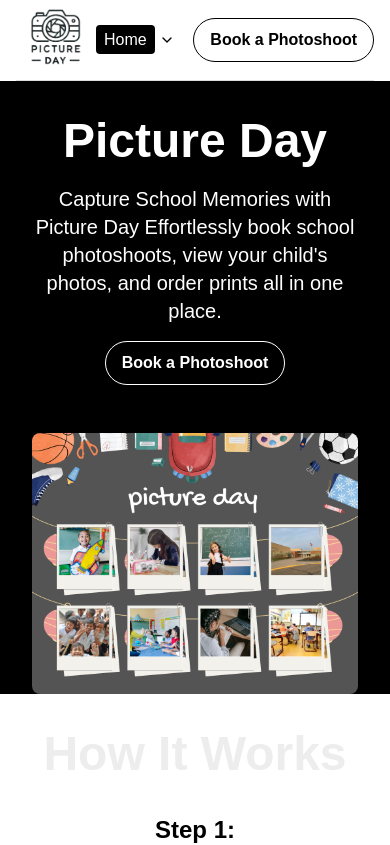
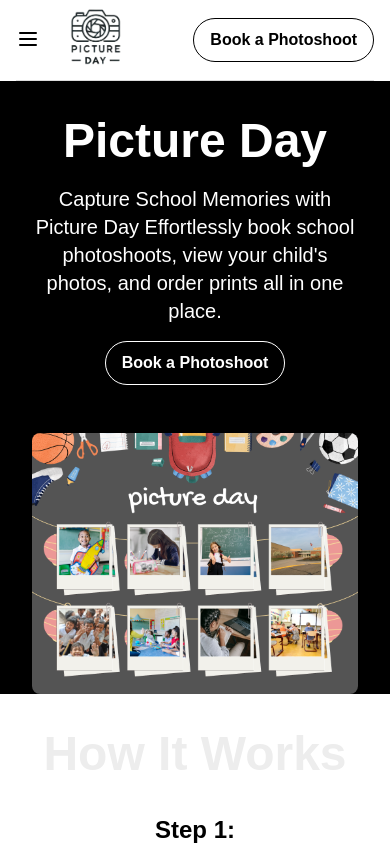
Before and after one commit to rajputkamal/picture_day_fe, a Next.js app: page / in a window 390 px wide. Shown: the top 845 px of the page. Built offline with nearby package versions, Linux system fonts and the light colour scheme.

Commit message:
Added hamburger menu

```diff
--- a/src/app/components/Card.tsx
+++ b/src/app/components/Card.tsx
@@ -15,7 +15,7 @@ const Card = () => {
       </p>
       <StyledClientWrapper>
         <div className="testimonials1_client-image-wrapper">
-         <Avatar />
+          <Avatar />
         </div>
         <StyledClientDetails
           className="testimonials1_client-details"
@@ -48,10 +48,7 @@ const StyledCard = styled.div`
   display: flex;
   color: black;
   cursor: pointer;
-  &:hover {
-    box-shadow: rgba(0, 0, 0, 0.15) 1.95px 1.95px 2.6px;
-  }
-
+  box-shadow: rgba(0, 0, 0, 0.15) 1.95px 1.95px 2.6px;
 `;
 
 const StyledClientWrapper = styled.div`
--- a/src/app/components/header.tsx
+++ b/src/app/components/header.tsx
@@ -8,37 +8,69 @@ import { PictureDayLogo } from "./picture-day-logo";
 import { Navbar } from "./navbar";
 import { Button } from "./Button";
 // import { Avatar } from "./Avatar";
+import { X, Menu } from "lucide-react";
 
 const Header = () => {
   const router = useRouter();
+  const [windowWidth, setWindowWidth] = useState(1024);
   const [isScrolled, setIsScrolled] = useState(false);
+  const [mobileMenuOpen, setMobileMenuOpen] = useState(false);
 
   useEffect(() => {
-    const handleScroll = () => {
-      setIsScrolled(window.scrollY > 0);
-    };
+    const updateWidth = () => setWindowWidth(window.innerWidth);
+    updateWidth();
+    window.addEventListener("resize", updateWidth);
+    return () => window.removeEventListener("resize", updateWidth);
+  }, []);
 
+  useEffect(() => {
+    const handleScroll = () => setIsScrolled(window.scrollY > 0);
     window.addEventListener("scroll", handleScroll);
     return () => window.removeEventListener("scroll", handleScroll);
   }, []);
 
   const navigateToBooking = () => {
     router.push("/form");
+    setMobileMenuOpen(false);
   };
 
+  const toggleMenu = () => setMobileMenuOpen(!mobileMenuOpen);
+  const closeMenu = () => setMobileMenuOpen(false);
+
   return (
+    <>
       <StyledHeader isScrolled={isScrolled}>
         <StyledLeftSection>
+          {windowWidth < 768 && (
+            <HamburgerIcon onClick={toggleMenu}>
+              <Menu size={24} />
+            </HamburgerIcon>
+          )}
+          <LogoWrapper>
             <PictureDayLogo />
-        <Navbar />
+          </LogoWrapper>
+          {windowWidth > 767 && <Navbar />}
         </StyledLeftSection>
+
         <StyledHeaderRightSection>
           <Button title="Book a Photoshoot" onClick={navigateToBooking} />
-        {/* //TODO:: Login-Logout functionality */}
-        {/* <hr />
-        <Avatar loggedInUser /> */}
         </StyledHeaderRightSection>
       </StyledHeader>
+
+      {mobileMenuOpen && <Backdrop onClick={closeMenu} />}
+
+      <AsideMenu open={mobileMenuOpen}>
+        <AsideTop>
+          <PictureDayLogo />
+          <CloseIcon onClick={closeMenu}>
+            <X size={24} />
+          </CloseIcon>
+        </AsideTop>
+
+        <Navbar />
+        <Button title="Book a Photoshoot" onClick={navigateToBooking} />
+      </AsideMenu>
+    </>
   );
 };
 
@@ -57,12 +89,6 @@ const StyledHeader = styled.header<StyledHeaderProps>`
   z-index: 1000;
   border-bottom: 1px solid #ddd;
   transition: border-bottom 0.3s ease;
-
-  ${({ isScrolled }) =>
-    isScrolled &&
-    css`
-      border-bottom: 1px solid #ddd;
-    `}
 `;
 
 const StyledLeftSection = styled.div`
@@ -78,16 +104,59 @@ const StyledHeaderRightSection = styled.div`
   @media (max-width: 768px) {
     gap: 8px;
   }
-  hr {
-    height: 46px;
-  }
-  img {
-    border-radius: 50%;
-    width: 3rem;
-    height: 3rem;
-    object-fit: cover;
+`;
+
+const HamburgerIcon = styled.button`
+  display: none;
+  background: none;
+  border: none;
   cursor: pointer;
+  margin-right: 16px;
+
+  @media (max-width: 767px) {
+    display: block;
   }
 `;
 
+const LogoWrapper = styled.div`
+  @media (max-width: 767px) {
+    flex-grow: 1;
+  }
+`;
+
+const Backdrop = styled.div`
+  position: fixed;
+  inset: 0;
+  background: rgba(0, 0, 0, 0.3);
+  z-index: 1000;
+`;
+
+const AsideMenu = styled.aside<{ open: boolean }>`
+  position: fixed;
+  top: 0;
+  left: 0;
+  bottom: 0;
+  width: 260px;
+  background: #fff;
+  z-index: 1000;
+  padding: 24px 16px;
+  transform: translateX(${({ open }) => (open ? "0%" : "-100%")});
+  transition: transform 0.3s ease;
+  display: flex;
+  flex-direction: column;
+  gap: 24px;
+`;
+
+const AsideTop = styled.div`
+  display: flex;
+  justify-content: space-between;
+  align-items: center;
+`;
+
+const CloseIcon = styled.button`
+  background: none;
+  border: none;
+  cursor: pointer;
+`;
+
 export { Header };
--- a/src/app/components/navbar.tsx
+++ b/src/app/components/navbar.tsx
@@ -1,8 +1,7 @@
 "use client";
 
-import React, { useState, useEffect, useRef } from "react";
+import React from "react";
 import styled from "styled-components";
-import { ChevronDown } from "lucide-react";
 
 import { PictureDayLink } from "./picture-day-link";
 
@@ -14,74 +13,14 @@ const NAV_BAR_MENU = [
 ];
 
 export const Navbar = () => {
-  const [windowWidth, setWindowWidth] = useState(1024);
-  const [dropdownOpen, setDropdownOpen] = useState(false);
-
-  const dropdownRef = useRef<HTMLLIElement>(null);
-
-  useEffect(() => {
-    const updateWidth = () => setWindowWidth(window.innerWidth);
-    updateWidth();
-    window.addEventListener("resize", updateWidth);
-    return () => window.removeEventListener("resize", updateWidth);
-  }, []);
-
-  let visibleCount = NAV_BAR_MENU.length;
-  if (windowWidth < 500) {
-    visibleCount = 1;
-  } else if (windowWidth < 600) {
-    visibleCount = 2;
-  } else if (windowWidth < 768) {
-    visibleCount = 3;
-  }
-  const visibleItems = NAV_BAR_MENU.slice(0, visibleCount);
-  const dropdownItems = NAV_BAR_MENU.slice(visibleCount);
-
-  useEffect(() => {
-    const handleClickOutside = (event: MouseEvent) => {
-      if (
-        dropdownRef.current &&
-        !dropdownRef.current.contains(event.target as Node)
-      ) {
-        setDropdownOpen(false);
-      }
-    };
-
-    if (dropdownOpen) {
-      document.addEventListener("mousedown", handleClickOutside);
-    }
-
-    return () => {
-      document.removeEventListener("mousedown", handleClickOutside);
-    };
-  }, [dropdownOpen]);
-
   return (
     <NavContainer>
       <StyledUl>
-        {visibleItems.map((item) => (
+        {NAV_BAR_MENU.map((item) => (
           <li key={item.id}>
             <PictureDayLink item={item} />
           </li>
         ))}
-
-        {dropdownItems.length > 0 && (
-          <DropdownContainer ref={dropdownRef}>
-            <DropdownButton onClick={() => setDropdownOpen((prev) => !prev)}>
-              <ChevronDown size={16} />
-            </DropdownButton>
-
-            {dropdownOpen && (
-              <DropdownMenu>
-                {dropdownItems.map((item) => (
-                  <li key={item.id}>
-                    <PictureDayLink item={item} />
-                  </li>
-                ))}
-              </DropdownMenu>
-            )}
-          </DropdownContainer>
-        )}
       </StyledUl>
     </NavContainer>
   );
@@ -97,41 +36,9 @@ const StyledUl = styled.ul`
   list-style: none;
   padding: 0;
   margin: 0;
-`;
-
-const DropdownContainer = styled.li`
-  position: relative;
-`;
-
-const DropdownButton = styled.button`
-  background: none;
-  border: none;
-  cursor: pointer;
-  padding: 4px;
-  display: flex;
-  align-items: center;
-`;
-
-const DropdownMenu = styled.ul`
-  position: absolute;
-  top: 100%;
-  right: 0;
-  background: white;
-  border: 1px solid #ddd;
-  box-shadow: 0 2px 8px rgba(0, 0, 0, 0.1);
-  list-style: none;
-  padding: 8px;
-  margin: 0;
-  min-width: 160px;
-  z-index: 10;
-
-  li {
-    padding: 8px 12px;
-    white-space: nowrap;
-  }
-
-  li:hover {
-    background-color: black;
-    color: white;
+  @media (max-width: 767px) {
+    flex-direction: column;
+    align-items: flex-start;
+    gap: 16px;
   }
 `;
--- a/src/app/globals.css
+++ b/src/app/globals.css
@@ -51,6 +51,10 @@ li {
   margin: 0 40px;
 }
 
+img {
+  transition: all 0.5s ease-in-out;
+}
+
 footer {
   display: flex;
   flex-direction: column;
--- a/src/app/photos/Photos.tsx
+++ b/src/app/photos/Photos.tsx
@@ -35,7 +35,7 @@ const Photos = () => {
           </TimelineLabel>
           <PhotoRow>
             {group.photos.map((src, i) => (
-              <PhotoCard key={i} onClick={() => setPreviewSrc(src)}>
+              <PhotoCard key={i}>
                 <img src={src} alt={`photo-${i}`} />
               </PhotoCard>
             ))}
@@ -43,6 +43,7 @@ const Photos = () => {
         </PhotoTimelineGroup>
       ))}
 
+      {/* //TODO:: To be added later */}
       {previewSrc && (
         <ModalOverlay onClick={() => setPreviewSrc(null)}>
           <ModalContent onClick={(e) => e.stopPropagation()}>
```
Lines whose indentation alone changed are shown as unchanged.
